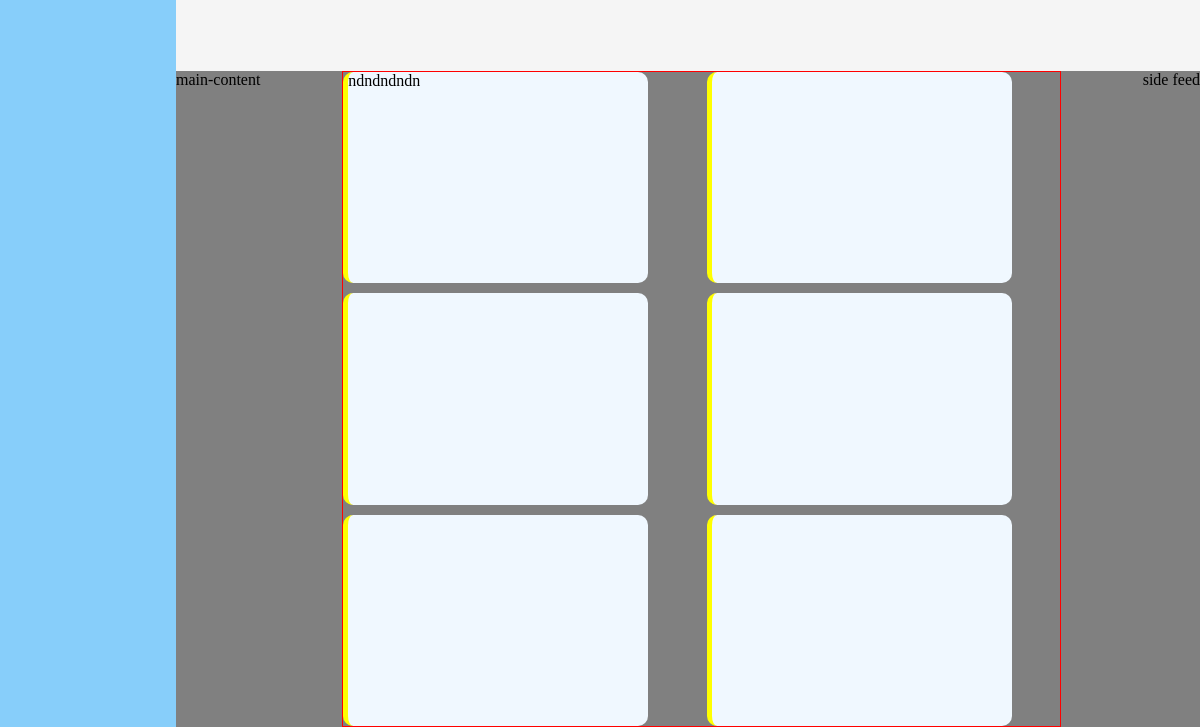
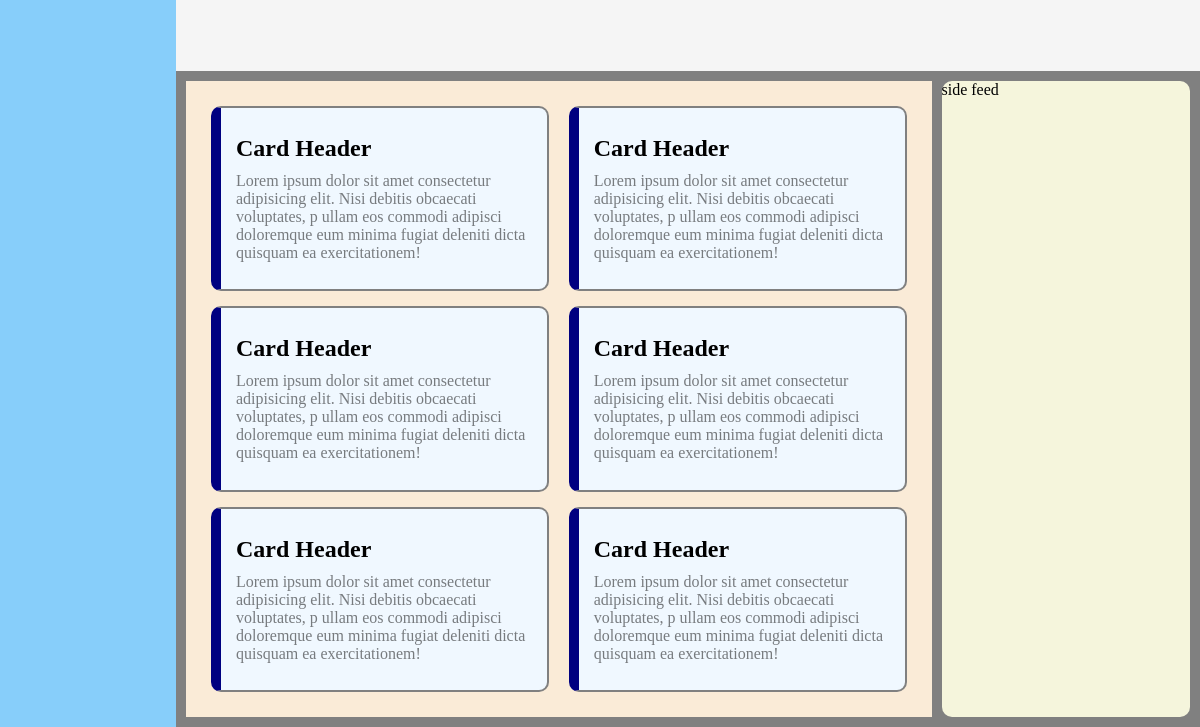
Before and after one commit to ebukanathan/dashboard, a plain HTML site: page index.html in a window 1280 px wide. Shown: the part 93-820 px from the top of the page, 80-1280 px from the left. Drawn offline with Linux system fonts and the light colour scheme.

Commit message:
main content

```diff
--- a/index.html
+++ b/index.html
@@ -5,13 +5,18 @@
     <meta http-equiv="X-UA-Compatible" content="IE=edge">
     <meta name="viewport" content="width=device-width, initial-scale=1.0">
     <link rel="stylesheet" href="./style.css">
+    <link rel="stylesheet" href="./maincontent.css">
     <link rel="stylesheet" href="https://kit.fontawesome.com/526653247e.css" crossorigin="anonymous">
     <title>Dashboard</title>
 </head>
 <body>
 
     <div class="main-container">
-        <div class="header grid-item">header</div>
+        <!-- HEADER -->
+        <div class="header grid-item">
+            header
+        </div>
+        <!-- SIDEBAR -->
         <div class="sidebar grid-item">
 
                 <div class="sidebar-item"><i class="fa-solid fa-grid-horizontal" ></i><h3>Dashboard</h3></div>
@@ -22,14 +27,78 @@
                 <div class="sidebar-item"><i class="fa-solid fa-grid-horizontal" ></i><h3>Task</h3></div>
 
         </div>
-        <div class="main-content grid-item">main-content
+        <!-- MAIN CONTENT -->
+        <div class="main-content grid-item">
             <div class="main-feed">
-                <div class="card">ndndndndn</div>
-                <div class="card"></div>
-                <div class="card"></div>
-                <div class="card"></div>
-                <div class="card"></div>
-                <div class="card"></div>
+                <div class="card">
+                    <div class="card__header"><h2>Card Header</h2></div>
+                    <p>Lorem ipsum dolor sit amet consectetur adipisicing elit.
+                         Nisi debitis obcaecati voluptates, p
+
+                        ullam eos commodi adipisci doloremque eum minima fugiat
+                        deleniti dicta quisquam ea exercitationem!</p>
+                        <div class="card__icons">
+
+                        </div>
+
+                </div>
+                <div class="card">
+                    <div class="card__header"><h2>Card Header</h2></div>
+                    <p>Lorem ipsum dolor sit amet consectetur adipisicing elit.
+                         Nisi debitis obcaecati voluptates, p
+
+                        ullam eos commodi adipisci doloremque eum minima fugiat
+                        deleniti dicta quisquam ea exercitationem!</p>
+                        <div class="card__icons">
+
+                        </div>
+                </div>
+                <div class="card">
+                    <div class="card__header"><h2>Card Header</h2></div>
+                    <p>Lorem ipsum dolor sit amet consectetur adipisicing elit.
+                         Nisi debitis obcaecati voluptates, p
+
+                        ullam eos commodi adipisci doloremque eum minima fugiat
+                        deleniti dicta quisquam ea exercitationem!</p>
+                        <div class="card__icons">
+
+                        </div>
+                </div>
+                <div class="card">
+                    <div class="card__header"><h2>Card Header</h2></div>
+                    <p>Lorem ipsum dolor sit amet consectetur adipisicing elit.
+                         Nisi debitis obcaecati voluptates, p
+
+                        ullam eos commodi adipisci doloremque eum minima fugiat
+                        deleniti dicta quisquam ea exercitationem!</p>
+                        <div class="card__icons">
+
+                        </div>
+                </div>
+
+                <div class="card">
+                    <div class="card__header"><h2>Card Header</h2></div>
+                    <p>Lorem ipsum dolor sit amet consectetur adipisicing elit.
+                         Nisi debitis obcaecati voluptates, p
+
+                        ullam eos commodi adipisci doloremque eum minima fugiat
+                        deleniti dicta quisquam ea exercitationem!</p>
+                        <div class="card__icons">
+
+                        </div>
+                </div>
+                <div class="card">
+                    <div class="card__header"><h2>Card Header</h2></div>
+                    <p>Lorem ipsum dolor sit amet consectetur adipisicing elit.
+                         Nisi debitis obcaecati voluptates, p
+
+                        ullam eos commodi adipisci doloremque eum minima fugiat
+                        deleniti dicta quisquam ea exercitationem!</p>
+                        <div class="card__icons">
+
+                        </div>
+                </div>
+
             </div>
             <div class="side-feed">
                 side feed
--- /dev/null
+++ b/maincontent.css
@@ -0,0 +1,64 @@
+.main-content{
+    background-color: grey;
+    grid-column:2/6;
+    grid-row:2/6;
+    display: grid;
+    grid-template-columns: 3fr 1fr;
+    grid-template-rows:  1fr;
+    gap:10px;
+
+
+
+
+
+}
+
+.main-feed{
+    background-color: antiquewhite;
+
+    display:grid;
+    grid-template-rows: repeat(3,1fr);
+    grid-template-columns: repeat(2,1fr);
+    row-gap: 15px;
+    column-gap: 20px;
+
+    padding:25px;
+
+}
+
+.card{
+    border-radius: 10px;
+    border: 2px solid grey;
+
+    border-left:10px solid navy;
+    padding:15px;
+    background-color: aliceblue;
+    display:flex;
+    flex-direction:column;
+    justify-content: center;
+
+
+
+}
+.card p{
+    opacity: 50%;
+}
+
+.card__header{
+    margin-bottom: 10px;
+
+}
+
+ /* .card:nth-of-type(4){
+     background-color: blueviolet;
+ } */
+.side-feed{
+    background-color: beige;
+    border-radius:10px
+}
+
+@media(max-width:500px){
+    .main-feed{
+        grid-template-columns: 1fr;
+    }
+}
--- a/style.css
+++ b/style.css
@@ -36,33 +36,3 @@
     grid-column:2/6;
     grid-row:1/2
 }
-
-.main-content{
-    background-color: grey;
-    grid-column:2/6;
-    grid-row:2/6;
-    display:flex;
-    flex-direction:row;
-    justify-content: space-between;
-    gap:5px;
-    padding:0;
-
-
-
-}
-
-.main-feed{
-    display:grid;
-    width: 70%;
-    grid-template: 1fr 1fr 1fr/ 1fr 1fr;
-    gap:10px;
-    border:1px solid red
-}
-
-.card{
-    border-radius: 10px;
-
-    border-left:5px solid yellow;
-    width:300px;
-    background-color: aliceblue;
-}
```
